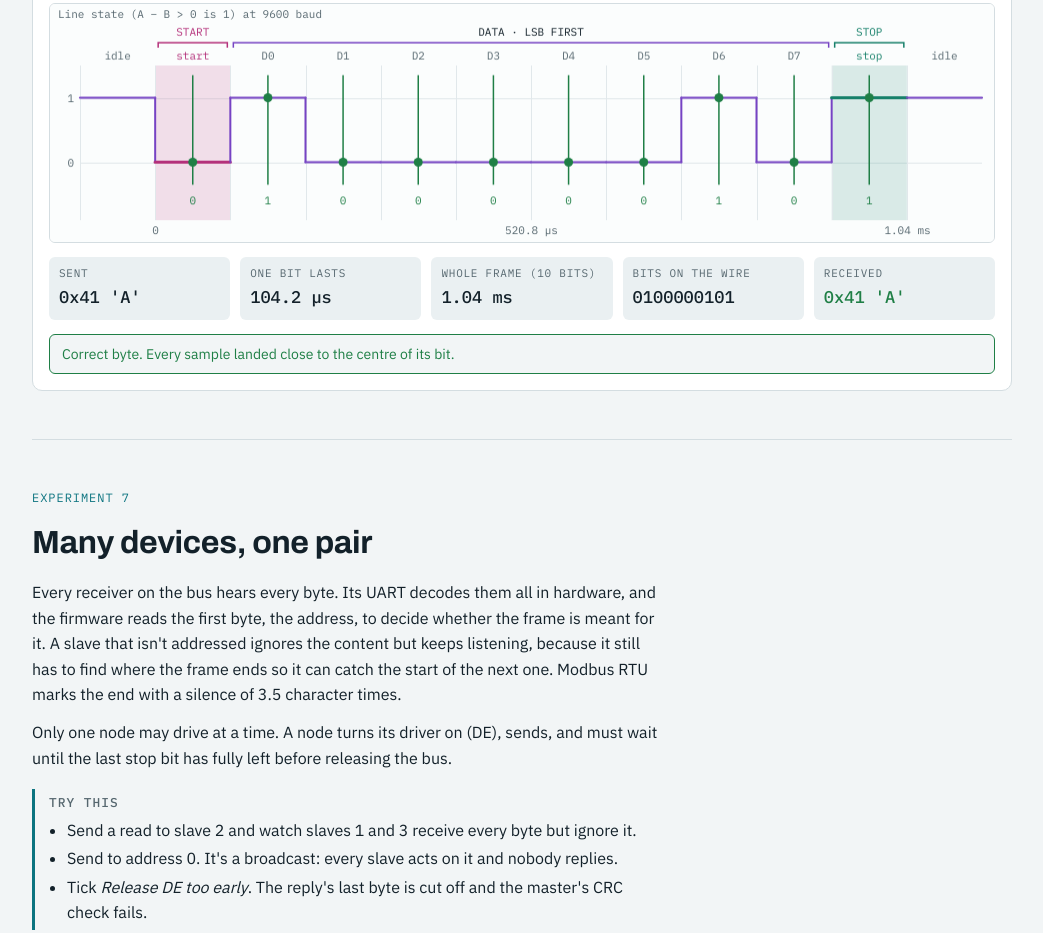
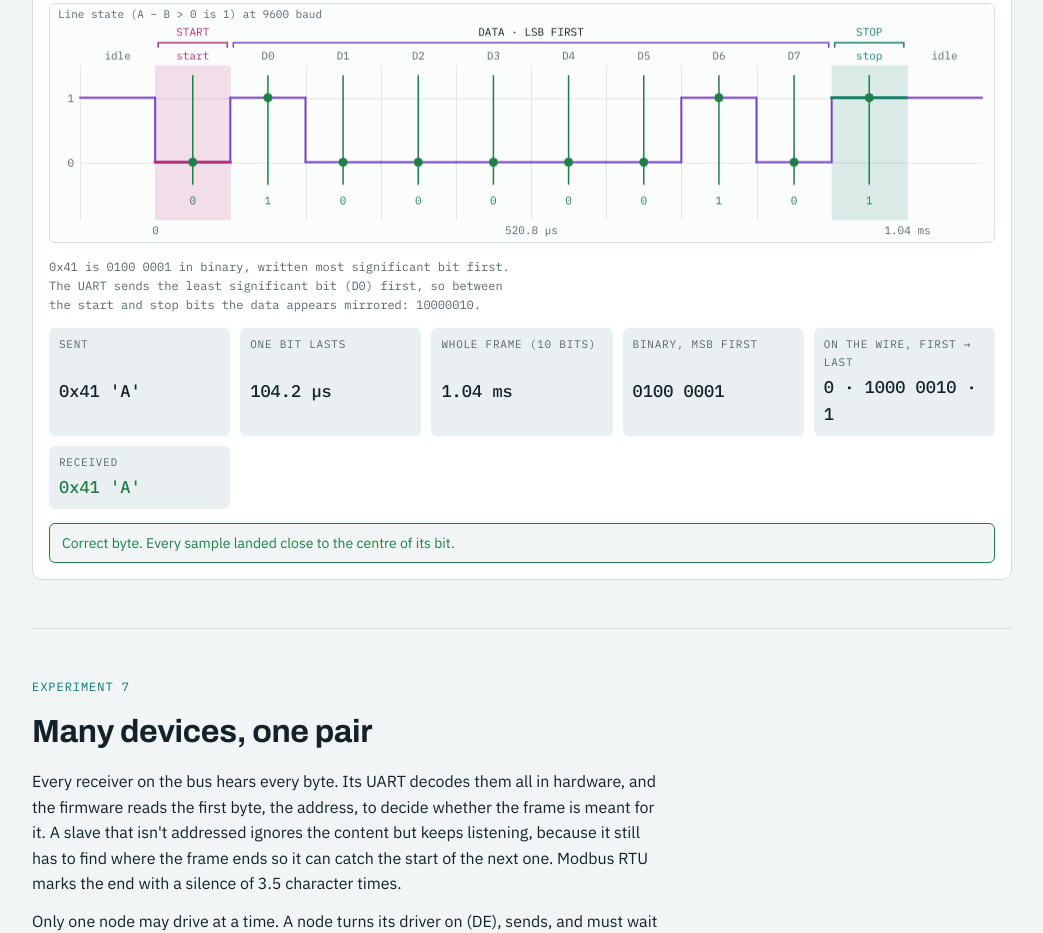
Before and after one commit to Oussamaaitelhadj/rs485-bench, a plain HTML site: page index.html in a window 1280 px wide. Shown: the part 7735-8668 px from the top of the page, without its empty margins (118-1161 px from the left). Drawn offline with Linux system fonts and the light colour scheme.

Commit message:
Show binary and on-wire bit order separately in the UART experiment
The on-wire readout ran start, data and stop bits together, which made
the LSB-first data look like a reversed conversion. Show the byte's
binary (MSB first) next to the wire order with start and stop separated,
and explain the mirroring in experiments 6 and 8.

Co-Authored-By: Claude Opus 5.5 <noreply@anthropic.com>

```diff
--- a/index.html
+++ b/index.html
@@ -417,11 +417,13 @@ footer{border-top:1px solid var(--line);padding-top:24px;color:var(--muted);font
       </div>
       <div class="keyrow"><span><i style="background:var(--f-start)"></i>start bit, always 0</span><span><i style="background:var(--diff)"></i>8 data bits, least significant first</span><span><i style="background:var(--f-stop)"></i>stop bit, always 1</span></div>
       <canvas class="scope" id="m6-cv" data-h="240" aria-label="Frame of one byte on the line with receiver sample points"></canvas>
+      <p class="cap" id="m6-order"></p>
       <div class="readouts">
         <div class="ro"><span>Sent</span><b id="m6-sent"></b></div>
         <div class="ro"><span>One bit lasts</span><b id="m6-tb"></b></div>
         <div class="ro"><span>Whole frame (10 bits)</span><b id="m6-tf"></b></div>
-        <div class="ro"><span>Bits on the wire</span><b id="m6-wire"></b></div>
+        <div class="ro"><span>Binary, MSB first</span><b id="m6-bin"></b></div>
+        <div class="ro"><span>On the wire, first → last</span><b id="m6-wire"></b></div>
         <div class="ro"><span>Received</span><b id="m6-got"></b></div>
       </div>
       <div class="status" id="m6-status"></div>
@@ -801,7 +803,9 @@ const driverModel=(vcc,rl)=>{const voc=vcc-0.7,rs=34;const vod=rl?voc*rl/(rl+rs)
       c.fillStyle=ok?f.t.ok:f.t.bad;c.beginPath();c.arc(x,f.Y(val),4.5,0,7);c.fill();c.font=MONO;c.textAlign='center';c.fillText(String(val),x,f.Y(-0.6));}
     c.lineWidth=1;
     const ch=byte>=32&&byte<127?` '${String.fromCharCode(byte)}'`:'';
-    setText('m6-sent','0x'+hex(byte)+ch);setText('m6-wire',fr.join(''));
+    setText('m6-sent','0x'+hex(byte)+ch);const bin=byte.toString(2).padStart(8,'0');setText('m6-bin',bin.slice(0,4)+' '+bin.slice(4));
+    setText('m6-wire',`${fr[0]} · ${fr.slice(1,5).join('')} ${fr.slice(5,9).join('')} · ${fr[9]}`);
+    setText('m6-order',`0x${hex(byte)} is ${bin.slice(0,4)} ${bin.slice(4)} in binary, written most significant bit first. The UART sends the least significant bit (D0) first, so between the start and stop bits the data appears mirrored: ${fr.slice(1,9).join('')}.`);
     let rb=0;for(let k=0;k<8;k++)if(got[k+1])rb|=1<<k;const startOk=got[0]===0,stopOk=got[9]===1;
     const done=shown>=10;const gch=rb>=32&&rb<127?` '${String.fromCharCode(rb)}'`:'';
     const ge=document.getElementById('m6-got');ge.textContent=done?'0x'+hex(rb)+gch:'sampling…';ge.className=done?(rb===byte&&stopOk?'ok':'bad'):'';
@@ -973,7 +977,7 @@ const driverModel=(vcc,rl)=>{const voc=vcc-0.7,rs=34;const vod=rl?voc*rl/(rl+rs)
     const desc=what[by.n]||'Register contents, high byte first.';
     const dataBits=cells.filter(x=>x.k==='data').map(x=>x.v).join('');
     const par=S.fmt==='8E1'?` Parity bit ${cells.find(x=>x.k==='par').v}: the data has ${ones} one${ones===1?'':'s'}, and even parity makes the total even.`:'';
-    document.getElementById('m8-desc').textContent=`${desc} On the wire from ${fmtT(by.t0)} to ${fmtT(by.t1)}: start 0, data ${dataBits} (D0 first), ${S.fmt==='8E1'?'parity, ':''}${S.fmt==='8N2'?'two stop bits':'stop 1'}.${par}`;}
+    document.getElementById('m8-desc').textContent=`${desc} On the wire from ${fmtT(by.t0)} to ${fmtT(by.t1)}: start 0, data ${dataBits} (D0 first, so ${by.b.toString(2).padStart(8,'0')} appears mirrored), ${S.fmt==='8E1'?'parity, ':''}${S.fmt==='8N2'?'two stop bits':'stop 1'}.${par}`;}
   function readouts(){const T=S.T;setText('m8-tc',`${fmtT(T.Tc)} (${T.nb} bits)`);setText('m8-treq',fmtT(S.fr.req.length*T.Tc));
     setText('m8-t15',fmtT(T.t15)+(T.b>19200?' (fixed)':''));setText('m8-t35',fmtT(T.t35)+(T.b>19200?' (fixed)':''));setText('m8-total',fmtT(T.total));setText('m8-tps',String(Math.floor(1/T.total)));}
   function draw(){setText('m8-resp-o',(+inS.value).toFixed(1)+' ms');const p=read();if(typeof p==='string'){err.textContent=p;return;}err.textContent='';
```
